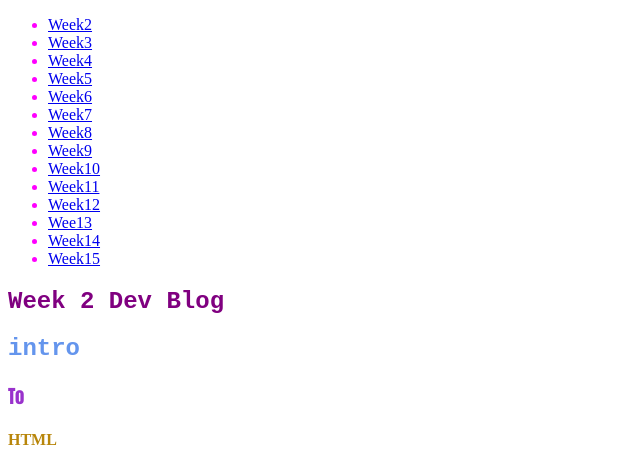
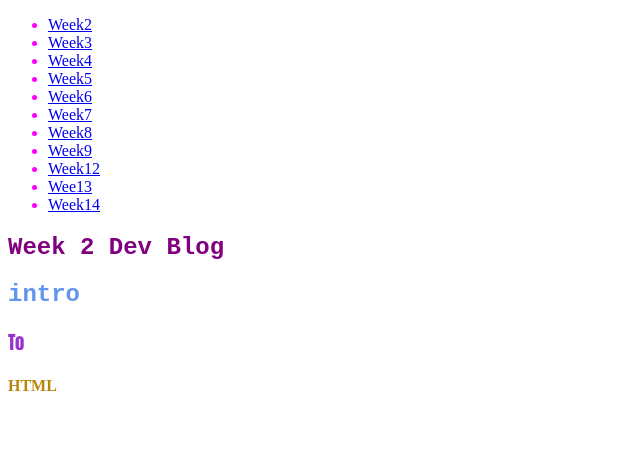
Before and after one commit to LauYanHui/FED-web-dev-blog, a plain HTML site: page IDWk02-S10241639-web-dev-blog.html in a window 1280 px wide. Shown: the top 469 px of the page, without its empty margins (0-640 px from the left). Drawn offline with Linux system fonts and the light colour scheme.

Commit message:
change the anchor tags

```diff
--- a/IDWk02-S10241639-web-dev-blog.html
+++ b/IDWk02-S10241639-web-dev-blog.html
@@ -18,12 +18,9 @@
             <li><a href="#Week7">Week7</a></li>
             <li><a href="#Week8">Week8</a></li>
             <li><a href="#Week9">Week9</a></li>
-            <li><a href="#Week10">Week10</a></li>
-            <li><a href="#Week11">Week11</a></li>
             <li><a href="#Week12">Week12</a></li>
             <li><a href="#Week13">Wee13</a></li>
             <li><a href="#Week14">Week14</a></li>
-            <li><a href="#Week15">Week15</a></li>
           </ul>
     </nav>
     <section>
```
